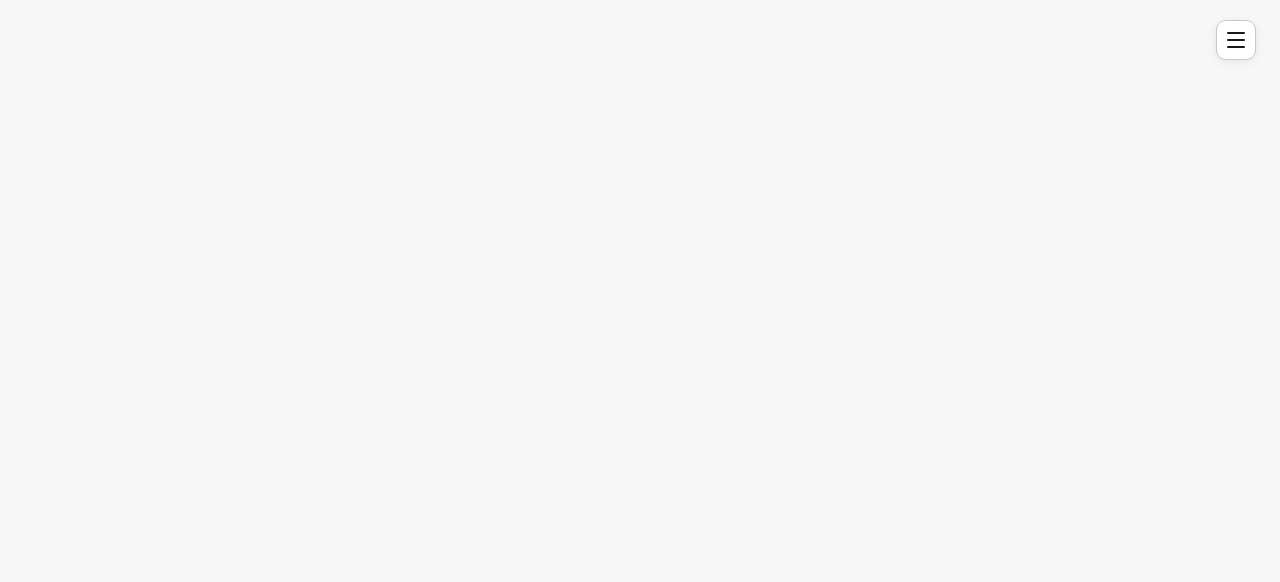
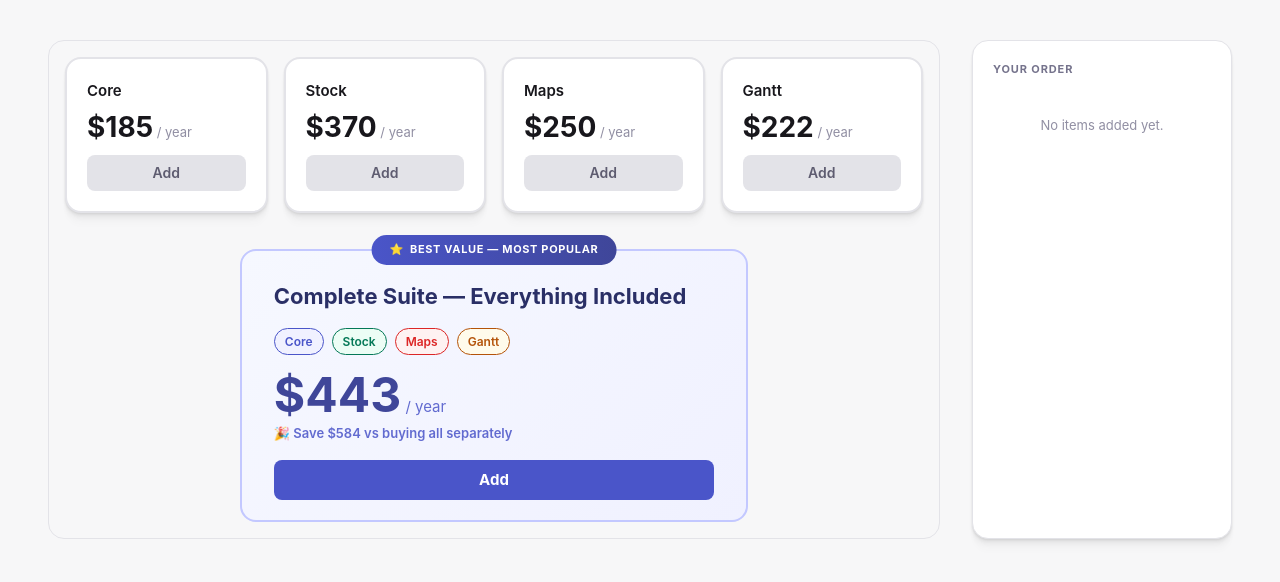
Before and after one commit to andreastistel/hitest-prototypes, a React (Create React App) app: page /#/prototype-bundles in a window 1280 px wide. Before the commit this address had no page. Shown: the top 582 px of the page. Built offline with nearby package versions, Linux system fonts and the light colour scheme.

Commit message:
refactor: simplify Cart component by removing suite switch functionality

```diff
--- a/src/App.css
+++ b/src/App.css
@@ -36,17 +36,9 @@
   transform-origin: center;
 }
 
-.hamburger-btn.open span:nth-child(1) {
-  transform: translateY(7px) rotate(45deg);
-}
-
-.hamburger-btn.open span:nth-child(2) {
-  opacity: 0;
-}
-
-.hamburger-btn.open span:nth-child(3) {
-  transform: translateY(-7px) rotate(-45deg);
-}
+.hamburger-btn.open span:nth-child(1) { transform: translateY(7px) rotate(45deg); }
+.hamburger-btn.open span:nth-child(2) { opacity: 0; }
+.hamburger-btn.open span:nth-child(3) { transform: translateY(-7px) rotate(-45deg); }
 
 .hamburger-menu {
   position: absolute;
@@ -56,7 +48,7 @@
   border: 1px solid var(--border-color);
   border-radius: 12px;
   padding: 6px;
-  min-width: 160px;
+  min-width: 180px;
   box-shadow: 0 4px 24px rgba(0,0,0,0.12);
   display: flex;
   flex-direction: column;
--- a/src/App.tsx
+++ b/src/App.tsx
@@ -1,18 +1,22 @@
 import { useState, useEffect, useRef } from 'react';
-import { Routes, Route, NavLink, Navigate } from 'react-router-dom';
+import { Routes, Route, Navigate, NavLink } from 'react-router-dom';
 import Prototype1 from './prototypes/Prototype1';
 import Prototype2 from './prototypes/Prototype2';
 import './App.css';
+
+//True = Show hamburger menu with diffrent prototypes
+//False = Hide the menu
+const SHOW_NAV = false;
 
 function Placeholder({ name }: { name: string }) {
   return <div style={{ padding: 48 }}><h2>{name}</h2></div>;
 }
 
 const routes = [
-  { path: '/prototype-1', label: 'Prototype 1', element: <Prototype1 /> },
-  { path: '/prototype-2', label: 'Prototype 2', element: <Prototype2 /> },
-  { path: '/prototype-3', label: 'Prototype 3', element: <Placeholder name="Prototype 3" /> },
-  { path: '/prototype-4', label: 'Prototype 4', element: <Placeholder name="Prototype 4" /> },
+  { path: '/prototype-1',        label: 'Prototype 1',         element: <Prototype1 /> },
+  { path: '/prototype-bundles',  label: 'Prototype — Bundles', element: <Prototype2 /> },
+  { path: '/prototype-3',        label: 'Prototype 3',         element: <Placeholder name="Prototype 3" /> },
+  { path: '/prototype-4',        label: 'Prototype 4',         element: <Placeholder name="Prototype 4" /> },
 ];
 
 function HamburgerMenu() {
@@ -40,7 +44,6 @@
         <span />
         <span />
       </button>
-
       {open && (
         <div className="hamburger-menu">
           {routes.map(r => (
@@ -62,7 +65,7 @@
 export default function App() {
   return (
     <div>
-      <HamburgerMenu />
+      {SHOW_NAV && <HamburgerMenu />}
       <Routes>
         <Route path="/" element={<Navigate to="/prototype-1" replace />} />
         {routes.map(r => (
--- a/src/prototypes/Prototype2.tsx
+++ b/src/prototypes/Prototype2.tsx
@@ -24,11 +24,10 @@
 const separateTotal = products.reduce((sum, p) => sum + p.price, 0);
 const savings = separateTotal - suitePrice;
 
-function Cart({ items, onSwitchToSuite }: { items: CartItem[]; onSwitchToSuite: () => void }) {
+function Cart({ items }: { items: CartItem[] }) {
   const total = items.reduce((sum, item) =>
     item.kind === 'suite' ? sum + suitePrice : sum + item.product.price, 0
   );
-  const allIndividual = items.length === products.length && items.every(i => i.kind === 'product');
 
   return (
     <aside className="p2-cart">
@@ -63,12 +62,7 @@
               )
             )}
           </ul>
-          {allIndividual && (
-            <button className="p2-cart-suite-tip" onClick={onSwitchToSuite}>
-              <span className="p2-cart-suite-tip-save">Save ${total - suitePrice}</span>
-              <span className="p2-cart-suite-tip-sub">Switch to Complete Suite →</span>
-            </button>
-          )}
+
           <div className="p2-cart-footer">
             <span className="p2-cart-total-label">Total</span>
             <span className="p2-cart-total-amount">${total} <span className="p2-cart-total-unit">/ year</span></span>
@@ -167,7 +161,7 @@
         </div>
       </div>
 
-      <Cart items={cartItems} onSwitchToSuite={toggleSuite} />
+      <Cart items={cartItems} />
     </div>
   );
 }
```
